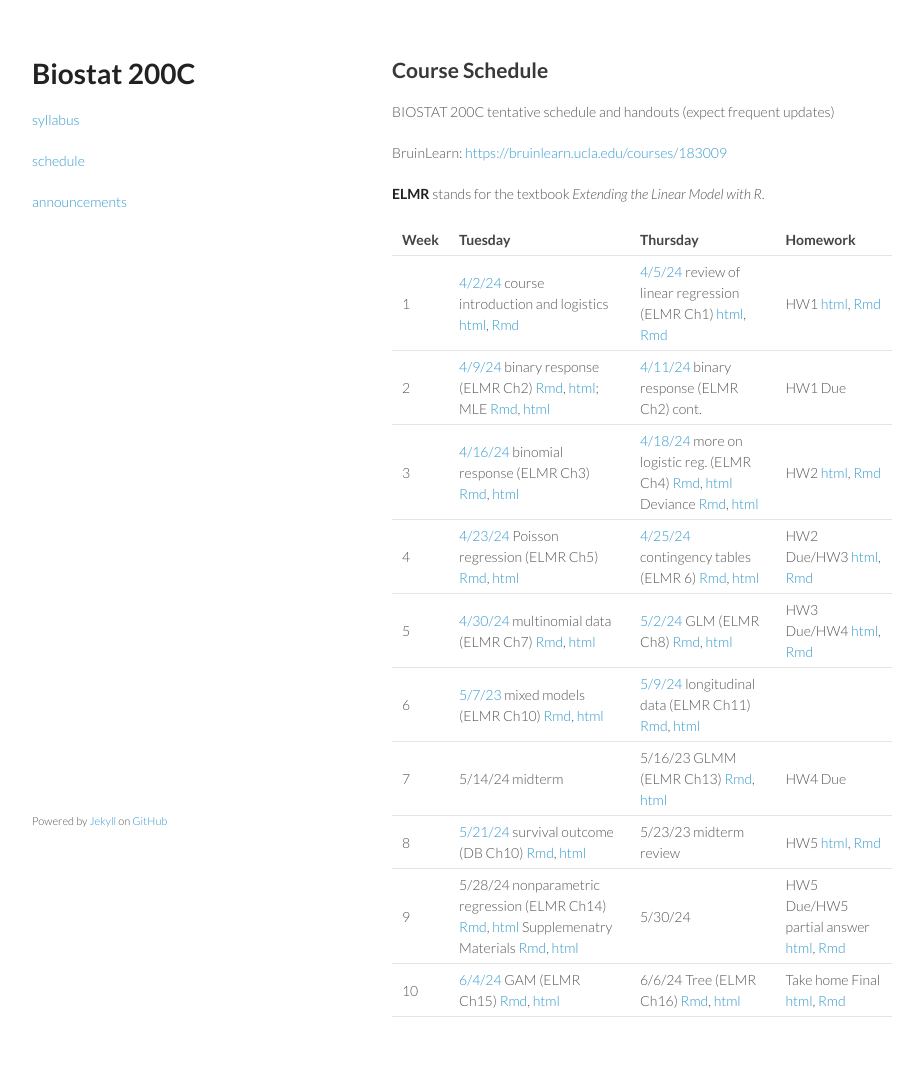
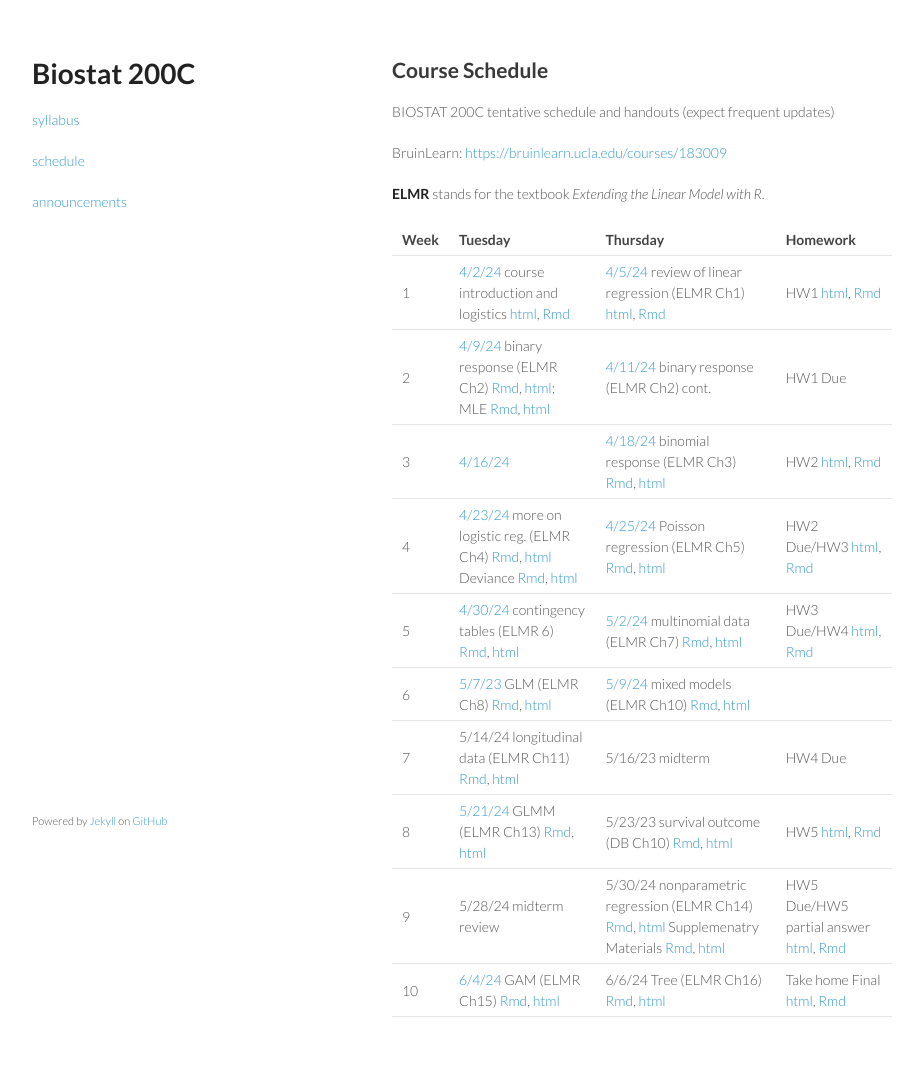
Before and after one commit to ucla-biostat-200c/2024spring, a Jekyll site: the page built from schedule/schedule.md, in a window 1280 px wide. Shown: the whole page, without its empty margins (178-1101 px from the left). Built offline with Jekyll 4.4.1, drawn with Linux system fonts in a browser that asks for light colours; part of the change alters nothing that is shown.

```diff
--- a/schedule/schedule.md
+++ b/schedule/schedule.md
@@ -11,26 +11,17 @@ BruinLearn: <https://bruinlearn.ucla.edu/courses/183009>
 
 **ELMR** stands for the textbook _Extending the Linear Model with R_.
 
-| Week | Tuesday | Thursday | Homework |
-|:-----------|:----------------------|:------------------------|:------------|
-| 1 |[4/2/24](https://ucla-biostat-200c.github.io/2024spring/biostat200cspring2024/2024/04/02/week1-day1.html) course introduction and logistics [html](../slides/01-intro/intro.html), [Rmd](https://raw.githubusercontent.com/ucla-biostat-200c/2024spring/master/slides/01-intro/intro.Rmd) | [4/5/24](https://ucla-biostat-200c.github.io/2024spring/biostat200cspring2024/2024/04/06/week1-day2.html) review of linear regression (ELMR Ch1) [html](../slides/02-lm/lm.html), [Rmd](https://raw.githubusercontent.com/ucla-biostat-200c/2024spring/master/slides/02-lm/lm.Rmd) | HW1 [html](../hw/hw1.html), [Rmd](https://raw.githubusercontent.com/ucla-biostat-200c/2024spring/master/hw/hw1.Rmd) |
-| 2 | [4/9/24](https://ucla-biostat-200c.github.io/2024spring/biostat200cspring2024/2024/04/09/week2-day1.html) binary response (ELMR Ch2) [Rmd](https://raw.githubusercontent.com/ucla-biostat-200c/2024spring/master/slides/03-binary/binary.qmd), [html](../slides/03-binary/binary.html); MLE [Rmd](https://raw.githubusercontent.com/ucla-biostat-200c/2024spring/master/slides/03-binary/MLE.qmd), [html](../slides/03-binary/MLE.html) | [4/11/24](https://ucla-biostat-200c.github.io/2024spring/biostat200cspring2024/2024/04/11/week2-day2.html) binary response (ELMR Ch2) cont.|HW1 Due |
-| 3 | [4/16/24](https://ucla-biostat-200c.github.io/2024spring/biostat200cspring2024/2024/04/16/week3-day1.html) binomial response (ELMR Ch3) [Rmd](https://raw.githubusercontent.com/ucla-biostat-200c/2024spring/master/slides/04-binomial/binomial.Rmd), [html](../slides/04-binomial/binomial.html)  | [4/18/24](https://ucla-biostat-200c.github.io/2024spring/biostat200cspring2024/2024/04/18/week3-day2.html)  more on logistic reg. (ELMR Ch4) [Rmd](https://raw.githubusercontent.com/ucla-biostat-200c/2024spring/master/slides/05-otherlogistic/otherlogistic.Rmd), [html](../slides/05-otherlogistic/otherlogistic.html) Deviance [Rmd](https://raw.githubusercontent.com/ucla-biostat-200c/2024spring/master/slides/review/deviance.Rmd), [html](../slides/review/deviance.html) |HW2 [html](../hw/hw2.html), [Rmd](https://raw.githubusercontent.com/ucla-biostat-200c/2024spring/master/hw/hw2.Rmd) |
-| 4 | [4/23/24](https://ucla-biostat-200c.github.io/2024spring/biostat200cspring2024/2024/04/23/week4-day1.html) Poisson regression (ELMR Ch5) [Rmd](https://raw.githubusercontent.com/ucla-biostat-200c/2024spring/master/slides/06-count/count.Rmd), [html](../slides/06-count/count.html)| [4/25/24](https://ucla-biostat-200c.github.io/2024spring/biostat200cspring2024/2024/04/25/week4-day2.html)  contingency tables (ELMR 6) [Rmd](https://raw.githubusercontent.com/ucla-biostat-200c/2024spring/master/slides/07-ctable/ctable.Rmd), [html](../slides/07-ctable/ctable.html) | HW2 Due/HW3 [html](../hw/hw3.html), [Rmd](https://raw.githubusercontent.com/ucla-biostat-200c/2024spring/master/hw/hw3.Rmd)|
-| 5 | [4/30/24](https://ucla-biostat-200c.github.io/2024spring/biostat200cspring2024/2024/04/30/week5-day1.html) multinomial data (ELMR Ch7) [Rmd](https://raw.githubusercontent.com/ucla-biostat-200c/2024spring/master/slides/08-multinomial/multinomial.Rmd), [html](../slides/08-multinomial/multinomial.html)  | [5/2/24](https://ucla-biostat-200c.github.io/2024spring/biostat200cspring2024/2024/05/02/week5-day2.html) GLM (ELMR Ch8) [Rmd](https://raw.githubusercontent.com/ucla-biostat-200c/2024spring/master/slides/09-glm/glm.Rmd), [html](../slides/09-glm/glm.html)  | HW3 Due/HW4 [html](../hw/hw4.html), [Rmd](https://raw.githubusercontent.com/ucla-biostat-200c/2024spring/master/hw/hw4.Rmd)|
-| 6 | [5/7/23](https://ucla-biostat-200c.github.io/2024spring/biostat200cspring2024/2024/05/09/week6-day1.html)  mixed models (ELMR Ch10) [Rmd](https://raw.githubusercontent.com/ucla-biostat-200c/2024spring/master/slides/11-randeff/randeff.Rmd), [html](../slides/11-randeff/randeff.html)   | [5/9/24](https://ucla-biostat-200c.github.io/2024spring/biostat200cspring2024/2024/05/09/week6-day2.html) longitudinal data (ELMR Ch11) [Rmd](https://raw.githubusercontent.com/ucla-biostat-200c/2024spring/master/slides/12-long/long.Rmd), [html](../slides/12-long/long.html)  |  |
-| 7 | 5/14/24 midterm     | 5/16/23  GLMM (ELMR Ch13) [Rmd](https://raw.githubusercontent.com/ucla-biostat-200c/2024spring/master/slides/13-glmm/glmm.Rmd), [html](../slides/13-glmm/glmm.html) | HW4 Due |
-| 8 | [5/21/24](https://ucla-biostat-200c.github.io/2024spring/biostat200cspring2024/2024/05/21/week8-day1.html) survival outcome (DB Ch10) [Rmd](https://raw.githubusercontent.com/ucla-biostat-200c/2024spring/master/slides/10-survival/survival.Rmd), [html](../slides/10-survival/survival.html)  | 5/23/23  midterm review  | HW5 [html](../hw/hw5.html), [Rmd](https://raw.githubusercontent.com/ucla-biostat-200c/2023spring/master/hw/hw5.Rmd)|
-| 9 |  5/28/24  nonparametric regression (ELMR Ch14) [Rmd](https://raw.githubusercontent.com/ucla-biostat-200c/2024spring/master/slides/14-np/np.Rmd), [html](../slides/14-np/np.html) Supplemenatry Materials [Rmd](https://raw.githubusercontent.com/ucla-biostat-200c/2024spring/master/slides/14-np/nonlinear.Rmd), [html](../slides/14-np/nonlinear.html)| 5/30/24   | HW5 Due/HW5 partial answer [html](../hw/hw5pol.html), [Rmd](https://raw.githubusercontent.com/ucla-biostat-200c/2023spring/master/hw/hw5pol.Rmd)|
-| 10 | [6/4/24](https://ucla-biostat-200c.github.io/2024spring/biostat200cspring2024/2024/06/04/week10-day1.html)  GAM (ELMR Ch15) [Rmd](https://raw.githubusercontent.com/ucla-biostat-200c/2024spring/master/slides/15-gam/gam.Rmd), [html](../slides/15-gam/gam.html)  | 6/6/24 Tree (ELMR Ch16) [Rmd](https://raw.githubusercontent.com/ucla-biostat-200c/2023spring/master/slides/16-tree/tree.Rmd), [html](../slides/16-tree/tree.html) |Take home Final [html](../final/200c_final.html), [Rmd](https://raw.githubusercontent.com/ucla-biostat-200c/2024spring/master/final/200c_final.Rmd)|
 
-<!--
-| 3 | 4/14 binomial response (ELMR 3) \[[Rmd](https://raw.githubusercontent.com/ucla-biostat-200c-2020spring/ucla-biostat-200c-2020spring.github.io/master/slides/04-binomial/binomial.Rmd), [html](../slides/04-binomial/binomial.html)\]  | [4/16](https://ucla-biostat-200c-2020spring.github.io/biostat200cspring2020/2020/04/16/week3-day2.html) more on logistic reg. (ELMR 4) \[[Rmd](https://raw.githubusercontent.com/ucla-biostat-200c-2020spring/ucla-biostat-200c-2020spring.github.io/master/slides/05-otherlogistic/otherlogistic.Rmd), [html](../slides/05-otherlogistic/otherlogistic.html)\] | HW2 \[[Rmd](https://raw.githubusercontent.com/ucla-biostat-200c-2020spring/ucla-biostat-200c-2020spring.github.io/master/hw/hw2/hw2.Rmd), [html](../hw/hw2/hw2.html)\] |
-| 4 | [4/21](https://ucla-biostat-200c-2020spring.github.io/biostat200cspring2020/2020/04/21/week4-day1.html) Poisson regression (ELMR 5) \[[Rmd](https://raw.githubusercontent.com/ucla-biostat-200c-2020spring/ucla-biostat-200c-2020spring.github.io/master/slides/06-count/count.Rmd), [html](../slides/06-count/count.html)\] | [4/23](https://ucla-biostat-200c-2020spring.github.io/biostat200cspring2020/2020/04/23/week4-day2.html) contingency tables (ELMR 6) \[[Rmd](https://raw.githubusercontent.com/ucla-biostat-200c-2020spring/ucla-biostat-200c-2020spring.github.io/master/slides/07-ctable/ctable.Rmd), [html](../slides/07-ctable/ctable.html)\] | |
-| 5 | [4/28](https://ucla-biostat-200c-2020spring.github.io/biostat200cspring2020/2020/04/28/week5-day1.html) multinomial data (ELMR 7) \[[Rmd](https://raw.githubusercontent.com/ucla-biostat-200c-2020spring/ucla-biostat-200c-2020spring.github.io/master/slides/08-multinomial/multinomial.Rmd), [html](../slides/08-multinomial/multinomial.html)\] | [4/30](https://ucla-biostat-200c-2020spring.github.io/biostat200cspring2020/2020/04/30/week5-day2.html) GLM (ELMR 8) \[[Rmd](https://raw.githubusercontent.com/ucla-biostat-200c-2020spring/ucla-biostat-200c-2020spring.github.io/master/slides/09-glm/glm.Rmd), [html](../slides/09-glm/glm.html)\] | HW3 \[[Rmd](https://raw.githubusercontent.com/ucla-biostat-200c-2020spring/ucla-biostat-200c-2020spring.github.io/master/hw/hw3/hw3.Rmd), [html](../hw/hw3/hw3.html)\] |
-| 6 | [5/5](https://ucla-biostat-200c-2020spring.github.io/biostat200cspring2020/2020/05/05/week6-day1.html) survival outcome (DB 10) \[[Rmd](https://raw.githubusercontent.com/ucla-biostat-200c-2020spring/ucla-biostat-200c-2020spring.github.io/master/slides/10-survival/survival.Rmd), [html](../slides/10-survival/survival.html)\] | 5/7 mixed models (ELMR 10)  \[[Rmd](https://raw.githubusercontent.com/ucla-biostat-200c-2020spring/ucla-biostat-200c-2020spring.github.io/master/slides/11-randeff/randeff.Rmd), [html](../slides/11-randeff/randeff.html)\] | |
-| 7 | 5/12 | 5/14 midterm | HW4 \[[Rmd](https://raw.githubusercontent.com/ucla-biostat-200c-2020spring/ucla-biostat-200c-2020spring.github.io/master/hw/hw4/hw4.Rmd), [html](../hw/hw4/hw4.html)\] |
-| 8 | [5/19](https://ucla-biostat-200c-2020spring.github.io/biostat200cspring2020/2020/05/19/week8-day1.html) longitudinal data (ELMR 11)  \[[Rmd](https://raw.githubusercontent.com/ucla-biostat-200c-2020spring/ucla-biostat-200c-2020spring.github.io/master/slides/12-long/long.Rmd), [html](../slides/12-long/long.html)\] | [5/21](https://ucla-biostat-200c-2020spring.github.io/biostat200cspring2020/2020/05/21/week8-day2.html) GLMM (ELMR 13) \[[Rmd](https://raw.githubusercontent.com/ucla-biostat-200c-2020spring/ucla-biostat-200c-2020spring.github.io/master/slides/13-glmm/glmm.Rmd), [html](../slides/13-glmm/glmm.html)\] |  |
-| 9 | [5/26](https://ucla-biostat-200c-2020spring.github.io/biostat200cspring2020/2020/05/26/week9-day1.html) midterm review | [5/28](https://ucla-biostat-200c-2020spring.github.io/biostat200cspring2020/2020/05/28/week9-day2.html) HW4 hints |  |
-| 10 | [6/2](https://ucla-biostat-200c-2020spring.github.io/biostat200cspring2020/2020/06/02/week10-day1.html) nonparametric regression (ELMR 14) \[[Rmd](https://raw.githubusercontent.com/ucla-biostat-200c-2020spring/ucla-biostat-200c-2020spring.github.io/master/slides/14-np/np.Rmd), [html](../slides/14-np/np.html)\] | [6/4](https://ucla-biostat-200c-2020spring.github.io/biostat200cspring2020/2020/06/04/week10-day2.html) GAM (ELMR 15) \[[Rmd](https://raw.githubusercontent.com/ucla-biostat-200c-2020spring/ucla-biostat-200c-2020spring.github.io/master/slides/15-gam/gam.Rmd), [html](../slides/15-gam/gam.html)\] | final \[[Rmd](https://raw.githubusercontent.com/ucla-biostat-200c-2020spring/ucla-biostat-200c-2020spring.github.io/master/slides/final/200c_final.Rmd), [html](../slides/final/200c_final.html)\] |
--->
+
+|Week|Tuesday                                                                                                                                                                                                                                                                                                                                                                                                                                                                            |Thursday                                                                                                                                                                                                                                                                                                                                              |Homework                                                                                                                                           |
+|----|-----------------------------------------------------------------------------------------------------------------------------------------------------------------------------------------------------------------------------------------------------------------------------------------------------------------------------------------------------------------------------------------------------------------------------------------------------------------------------------|------------------------------------------------------------------------------------------------------------------------------------------------------------------------------------------------------------------------------------------------------------------------------------------------------------------------------------------------------|---------------------------------------------------------------------------------------------------------------------------------------------------|
+|1   |[4/2/24](https://ucla-biostat-200c.github.io/2024spring/biostat200cspring2024/2024/04/02/week1-day1.html) course introduction and logistics [html](../slides/01-intro/intro.html), [Rmd](https://raw.githubusercontent.com/ucla-biostat-200c/2024spring/master/slides/01-intro/intro.Rmd)                                                                                                                                                                                          |[4/5/24](https://ucla-biostat-200c.github.io/2024spring/biostat200cspring2024/2024/04/06/week1-day2.html) review of linear regression (ELMR Ch1) [html](../slides/02-lm/lm.html), [Rmd](https://raw.githubusercontent.com/ucla-biostat-200c/2024spring/master/slides/02-lm/lm.Rmd)                                                                    |HW1 [html](../hw/hw1.html), [Rmd](https://raw.githubusercontent.com/ucla-biostat-200c/2024spring/master/hw/hw1.Rmd)                                |
+|2   |[4/9/24](https://ucla-biostat-200c.github.io/2024spring/biostat200cspring2024/2024/04/09/week2-day1.html) binary response (ELMR Ch2) [Rmd](https://raw.githubusercontent.com/ucla-biostat-200c/2024spring/master/slides/03-binary/binary.qmd), [html](../slides/03-binary/binary.html); MLE [Rmd](https://raw.githubusercontent.com/ucla-biostat-200c/2024spring/master/slides/03-binary/MLE.qmd), [html](../slides/03-binary/MLE.html)                                            |[4/11/24](https://ucla-biostat-200c.github.io/2024spring/biostat200cspring2024/2024/04/11/week2-day2.html) binary response (ELMR Ch2) cont.                                                                                                                                                                                                           |HW1 Due                                                                                                                                            |
+|3   |[4/16/24](https://ucla-biostat-200c.github.io/2024spring/biostat200cspring2024/2024/04/16/week3-day1.html)                                                                                                                                                                                                                                                                                                                                                                         |[4/18/24](https://ucla-biostat-200c.github.io/2024spring/biostat200cspring2024/2024/04/18/week3-day2.html) binomial response (ELMR Ch3) [Rmd](https://raw.githubusercontent.com/ucla-biostat-200c/2024spring/master/slides/04-binomial/binomial.Rmd), [html](../slides/04-binomial/binomial.html)                                                     |HW2 [html](../hw/hw2.html), [Rmd](https://raw.githubusercontent.com/ucla-biostat-200c/2024spring/master/hw/hw2.Rmd)                                |
+|4   |[4/23/24](https://ucla-biostat-200c.github.io/2024spring/biostat200cspring2024/2024/04/23/week4-day1.html)  more on logistic reg. (ELMR Ch4) [Rmd](https://raw.githubusercontent.com/ucla-biostat-200c/2024spring/master/slides/05-otherlogistic/otherlogistic.Rmd), [html](../slides/05-otherlogistic/otherlogistic.html) Deviance [Rmd](https://raw.githubusercontent.com/ucla-biostat-200c/2024spring/master/slides/review/deviance.Rmd), [html](../slides/review/deviance.html)|[4/25/24](https://ucla-biostat-200c.github.io/2024spring/biostat200cspring2024/2024/04/25/week4-day2.html)  Poisson regression (ELMR Ch5) [Rmd](https://raw.githubusercontent.com/ucla-biostat-200c/2024spring/master/slides/06-count/count.Rmd), [html](../slides/06-count/count.html)                                                               |HW2 Due/HW3 [html](../hw/hw3.html), [Rmd](https://raw.githubusercontent.com/ucla-biostat-200c/2024spring/master/hw/hw3.Rmd)                        |
+|5   |[4/30/24](https://ucla-biostat-200c.github.io/2024spring/biostat200cspring2024/2024/04/30/week5-day1.html) contingency tables (ELMR 6) [Rmd](https://raw.githubusercontent.com/ucla-biostat-200c/2024spring/master/slides/07-ctable/ctable.Rmd), [html](../slides/07-ctable/ctable.html)                                                                                                                                                                                           |[5/2/24](https://ucla-biostat-200c.github.io/2024spring/biostat200cspring2024/2024/05/02/week5-day2.html) multinomial data (ELMR Ch7) [Rmd](https://raw.githubusercontent.com/ucla-biostat-200c/2024spring/master/slides/08-multinomial/multinomial.Rmd), [html](../slides/08-multinomial/multinomial.html)                                           |HW3 Due/HW4 [html](../hw/hw4.html), [Rmd](https://raw.githubusercontent.com/ucla-biostat-200c/2024spring/master/hw/hw4.Rmd)                        |
+|6   |[5/7/23](https://ucla-biostat-200c.github.io/2024spring/biostat200cspring2024/2024/05/09/week6-day1.html)  GLM (ELMR Ch8) [Rmd](https://raw.githubusercontent.com/ucla-biostat-200c/2024spring/master/slides/09-glm/glm.Rmd), [html](../slides/09-glm/glm.html)                                                                                                                                                                                                                    |[5/9/24](https://ucla-biostat-200c.github.io/2024spring/biostat200cspring2024/2024/05/09/week6-day2.html) mixed models (ELMR Ch10) [Rmd](https://raw.githubusercontent.com/ucla-biostat-200c/2024spring/master/slides/11-randeff/randeff.Rmd), [html](../slides/11-randeff/randeff.html)                                                              |                                                                                                                                                   |
+|7   |5/14/24  longitudinal data (ELMR Ch11) [Rmd](https://raw.githubusercontent.com/ucla-biostat-200c/2024spring/master/slides/12-long/long.Rmd), [html](../slides/12-long/long.html)                                                                                                                                                                                                                                                                                                   |5/16/23  midterm                                                                                                                                                                                                                                                                                                                                      |HW4 Due                                                                                                                                            |
+|8   |[5/21/24](https://ucla-biostat-200c.github.io/2024spring/biostat200cspring2024/2024/05/21/week8-day1.html) GLMM (ELMR Ch13) [Rmd](https://raw.githubusercontent.com/ucla-biostat-200c/2024spring/master/slides/13-glmm/glmm.Rmd), [html](../slides/13-glmm/glmm.html)                                                                                                                                                                                                              |5/23/23  survival outcome (DB Ch10) [Rmd](https://raw.githubusercontent.com/ucla-biostat-200c/2024spring/master/slides/10-survival/survival.Rmd), [html](../slides/10-survival/survival.html)                                                                                                                                                         |HW5 [html](../hw/hw5.html), [Rmd](https://raw.githubusercontent.com/ucla-biostat-200c/2023spring/master/hw/hw5.Rmd)                                |
+|9   |5/28/24  midterm review                                                                                                                                                                                                                                                                                                                                                                                                                                                            |5/30/24 nonparametric regression (ELMR Ch14) [Rmd](https://raw.githubusercontent.com/ucla-biostat-200c/2024spring/master/slides/14-np/np.Rmd), [html](../slides/14-np/np.html) Supplemenatry Materials [Rmd](https://raw.githubusercontent.com/ucla-biostat-200c/2024spring/master/slides/14-np/nonlinear.Rmd), [html](../slides/14-np/nonlinear.html)|HW5 Due/HW5 partial answer [html](../hw/hw5pol.html), [Rmd](https://raw.githubusercontent.com/ucla-biostat-200c/2023spring/master/hw/hw5pol.Rmd)   |
+|10  |[6/4/24](https://ucla-biostat-200c.github.io/2024spring/biostat200cspring2024/2024/06/04/week10-day1.html)  GAM (ELMR Ch15) [Rmd](https://raw.githubusercontent.com/ucla-biostat-200c/2024spring/master/slides/15-gam/gam.Rmd), [html](../slides/15-gam/gam.html)                                                                                                                                                                                                                  |6/6/24 Tree (ELMR Ch16) [Rmd](https://raw.githubusercontent.com/ucla-biostat-200c/2023spring/master/slides/16-tree/tree.Rmd), [html](../slides/16-tree/tree.html)                                                                                                                                                                                     |Take home Final [html](../final/200c_final.html), [Rmd](https://raw.githubusercontent.com/ucla-biostat-200c/2024spring/master/final/200c_final.Rmd)|
```
